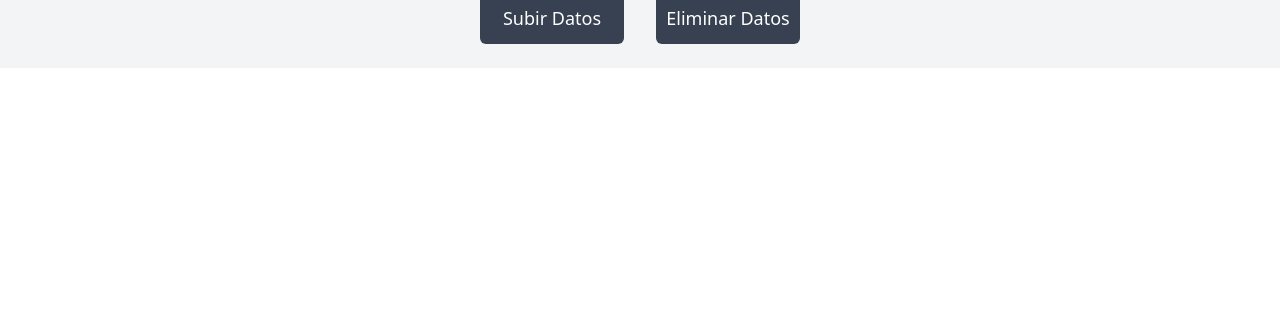
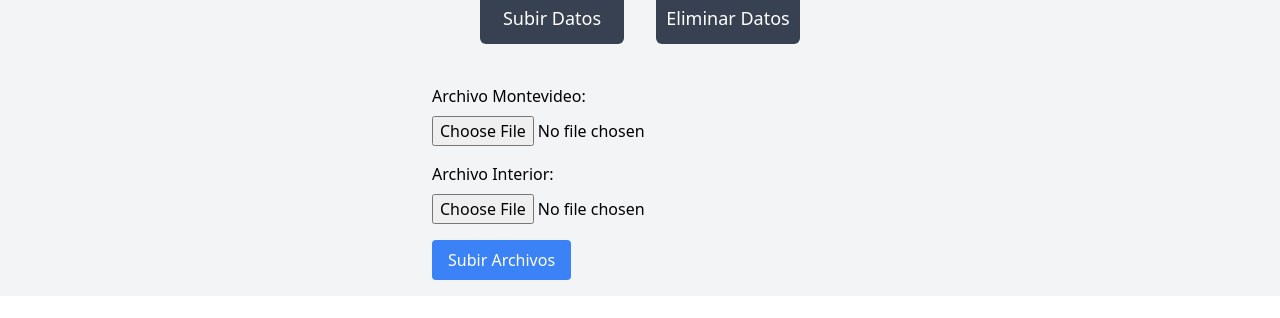
Before and after one commit to ManuelIllada/davos-front, a React (Create React App) app: page / in a window 1280 px wide. Shown: the part 252-570 px from the top of the page. Built offline with nearby package versions, Linux system fonts and the light colour scheme; no server answers.

Commit message:
Files update

```diff
--- /dev/null
+++ b/src/components/Files.jsx
@@ -0,0 +1,74 @@
+import React, { useState } from "react";
+import axios from "axios";
+
+const FileUploadForm = () => {
+  const [fileMontevideo, setFileMontevideo] = useState(null);
+  const [fileInterior, setFileInterior] = useState(null);
+
+  const handleMontevideoFileChange = (e) => {
+    setFileMontevideo(e.target.files[0]);
+  };
+
+  const handleInteriorFileChange = (e) => {
+    setFileInterior(e.target.files[0]);
+  };
+
+  const handleUpload = async () => {
+    try {
+      const formDataMontevideo = new FormData();
+      formDataMontevideo.append("file", fileMontevideo);
+
+      const formDataInterior = new FormData();
+      formDataInterior.append("file", fileInterior);
+
+      const responseMontevideo = await axios.post(
+        "http://localhost:3333/salesMontevideo/populate",
+        formDataMontevideo
+      );
+      console.log("Response from Montevideo:", responseMontevideo.data);
+
+      const responseInterior = await axios.post(
+        "http://localhost:3333/salesInterior/populate",
+        formDataInterior
+      );
+      console.log("Response from Interior:", responseInterior.data);
+    } catch (error) {
+      console.error("Error uploading files:", error);
+    }
+  };
+
+  return (
+    <div className="max-w-md mx-auto p-4">
+      <div className="mb-4">
+        <label htmlFor="fileMontevideo" className="block font-medium mb-2">
+          Archivo Montevideo:
+        </label>
+        <input
+          type="file"
+          id="fileMontevideo"
+          accept=".xlsx"
+          onChange={handleMontevideoFileChange}
+        />
+      </div>
+      <div className="mb-4">
+        <label htmlFor="fileInterior" className="block font-medium mb-2">
+          Archivo Interior:
+        </label>
+        <input
+          type="file"
+          id="fileInterior"
+          accept=".xlsx"
+          onChange={handleInteriorFileChange}
+        />
+      </div>
+      <button
+        onClick={handleUpload}
+        className="bg-blue-500 text-white py-2 px-4 rounded hover:bg-blue-600"
+      >
+        Subir Archivos
+      </button>
+    </div>
+  );
+};
+
+export default FileUploadForm;
--- a/src/components/Table.jsx
+++ b/src/components/Table.jsx
@@ -1,5 +1,6 @@
 import React, { useEffect, useState } from "react";
 import axios from "axios";
+import Files from "./Files";
 
 function Table() {
   const [data, setData] = useState([]); // Utilizamos el estado para almacenar los datos obtenidos
@@ -63,6 +64,7 @@ function Table() {
           </button>
         </div>
       </div>
+      <Files />
     </div>
   );
 }
```
